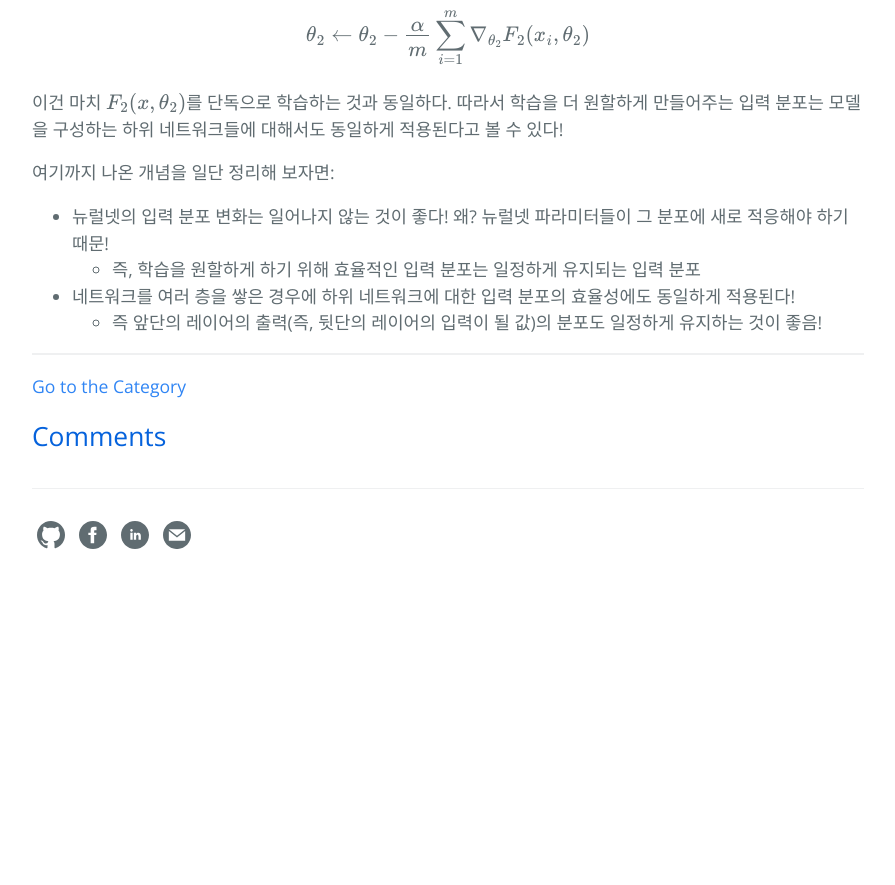
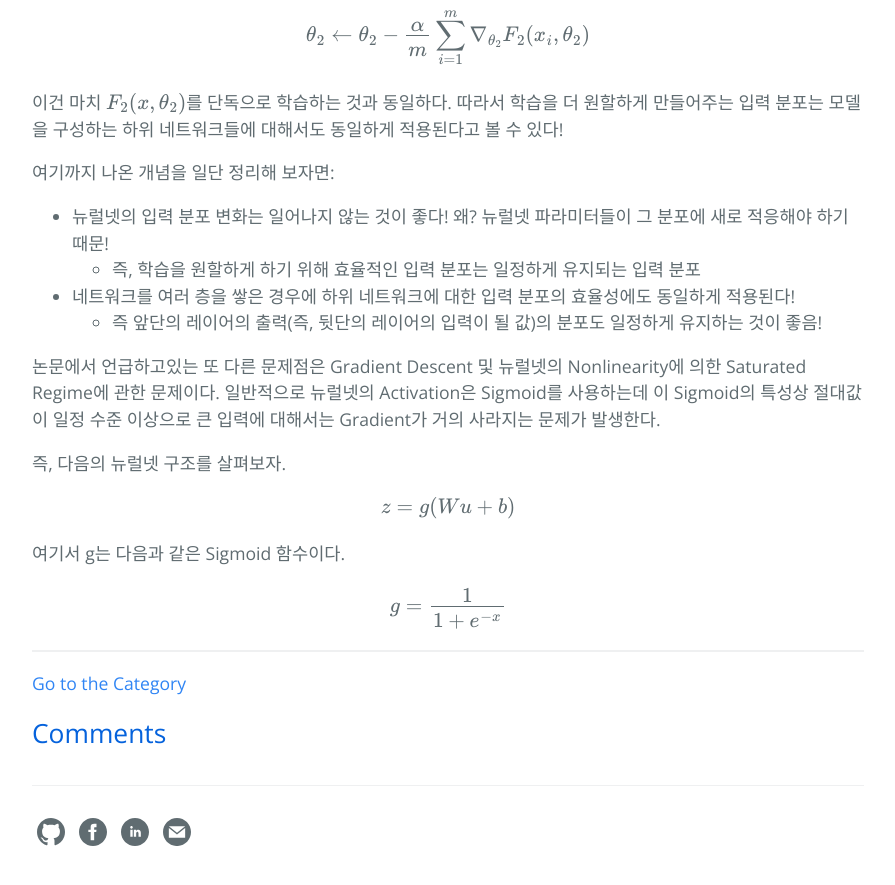
Before and after one commit to hcnoh/hcnoh.github.io, a Jekyll site: the page built from _posts/2018-11-27-batch-normalization.md, in a window 1280 px wide and 900 px high, scrolled down 2096 px. Shown: the top 885 px of the window, without its empty margins (192-1087 px from the left). Built offline with Jekyll 4.4.1, drawn with Linux system fonts in a browser that asks for light colours; formulas are drawn with MathJax 3; comment, search, counter and statistics services are not loaded; before the commit the page ends 2699 px from its top, so only the background shows below that.

Commit message:
Update 2018-11-27-batch-normalization.md

```diff
--- a/_posts/2018-11-27-batch-normalization.md
+++ b/_posts/2018-11-27-batch-normalization.md
@@ -65,3 +65,13 @@ $$ \theta_2 \leftarrow \theta_2 - \frac{\alpha}{m}\sum_{i=1}^m \nabla_{\theta_2}
     - 즉, 학습을 원할하게 하기 위해 효율적인 입력 분포는 일정하게 유지되는 입력 분포
   - 네트워크를 여러 층을 쌓은 경우에 하위 네트워크에 대한 입력 분포의 효율성에도 동일하게 적용된다!
     - 즉 앞단의 레이어의 출력(즉, 뒷단의 레이어의 입력이 될 값)의 분포도 일정하게 유지하는 것이 좋음!
+
+논문에서 언급하고있는 또 다른 문제점은 Gradient Descent 및 뉴럴넷의 Nonlinearity에 의한 Saturated Regime에 관한 문제이다. 일반적으로 뉴럴넷의 Activation은 Sigmoid를 사용하는데 이 Sigmoid의 특성상 절대값이 일정 수준 이상으로 큰 입력에 대해서는 Gradient가 거의 사라지는 문제가 발생한다.
+
+즉, 다음의 뉴럴넷 구조를 살펴보자.
+
+$$z = g(Wu + b)$$
+
+여기서 g는 다음과 같은 Sigmoid 함수이다.
+
+$$g = \frac{1}{1 + e^{-x}}$$
```
